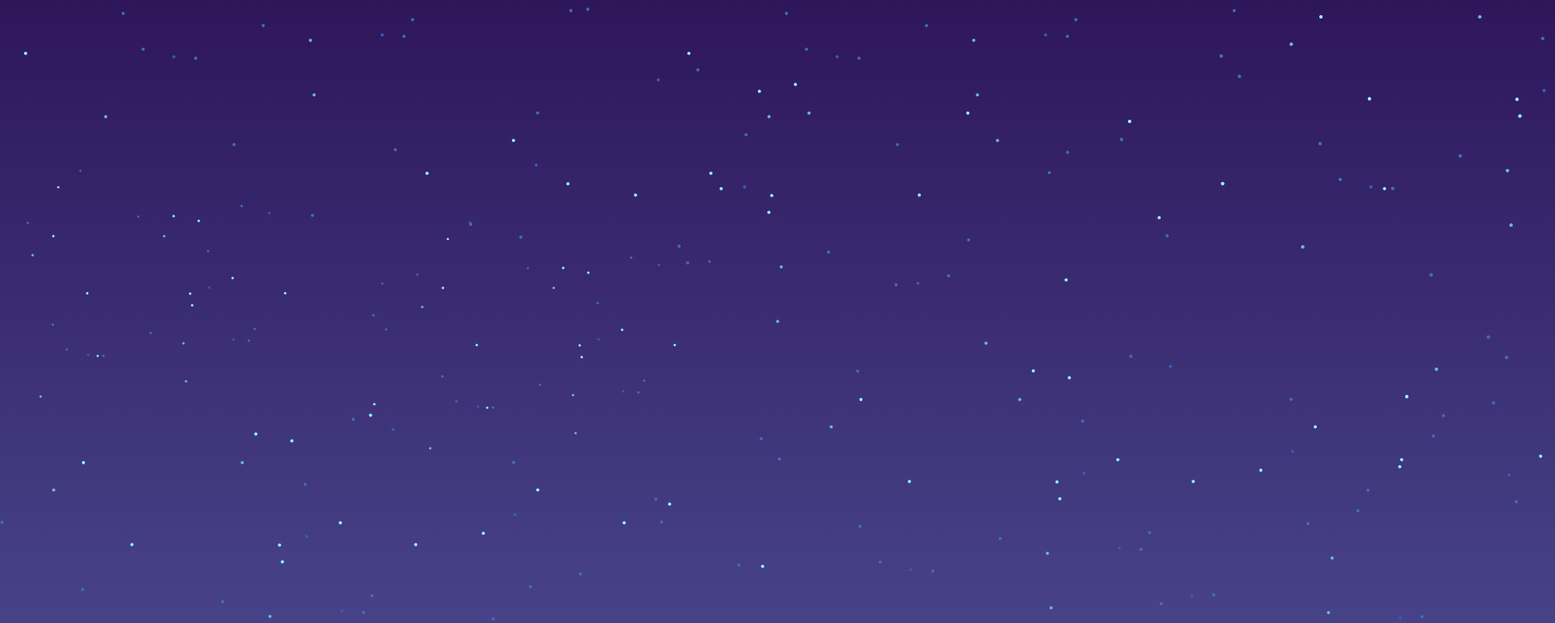
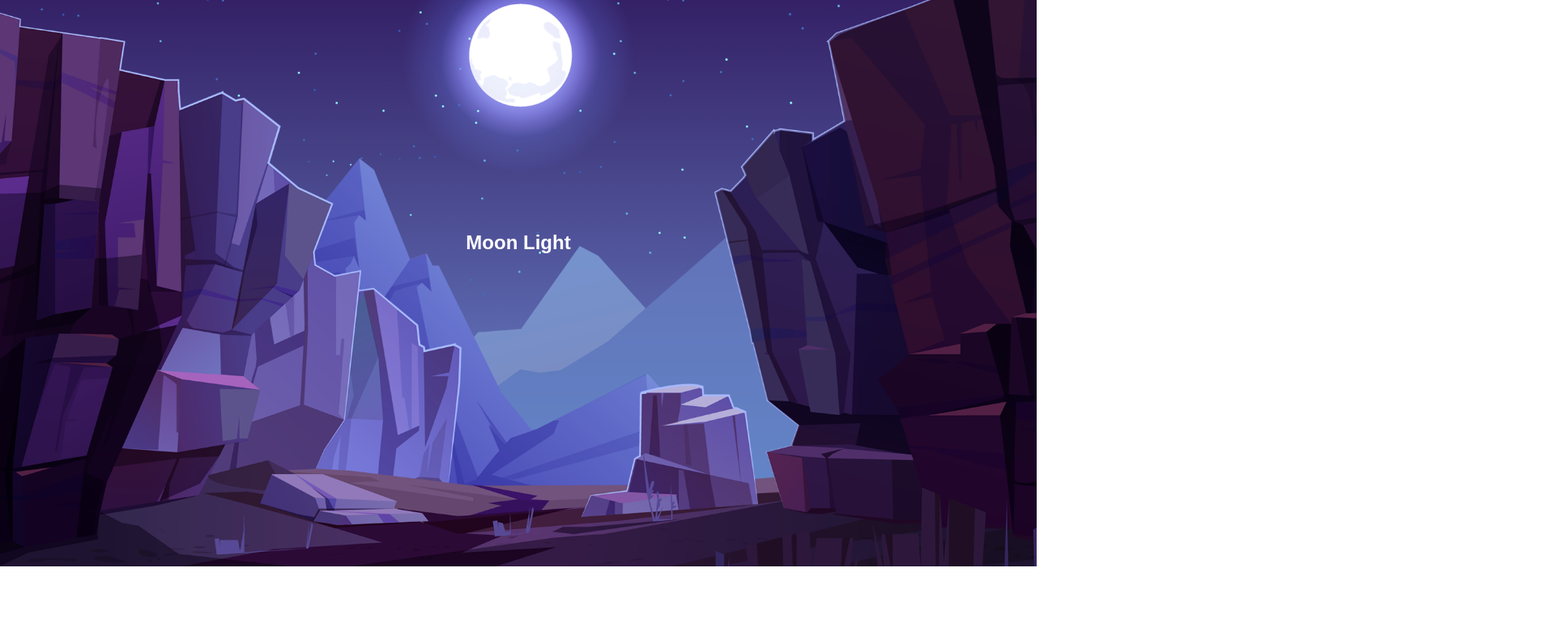
Before and after one commit to Justint1234/parallax-website, a plain HTML site: page index.html in a window 1280 px wide. Shown: the part 100-870 px from the top of the page at 81% size, 1920 px wide, since content can reach past the window. After the commit the page ends 800 px from the top, so only its background shows below. Drawn offline with Linux system fonts and the light colour scheme.

Commit message:
stylizingthe page

```diff
--- a/index.html
+++ b/index.html
@@ -20,6 +20,9 @@
     <section>
         <img src="images/stars.png" id="stars">
         <img src="images/moon.png" id="moon">
+        <img src="images/mountains_behind.png" id="mountains_behind">
+        <h2 id="text">Moon Light</h2>
+        <img src="images/mountains_front.png" id="mountains_front">
     </section>
 </body>
 </html>
--- a/style.css
+++ b/style.css
@@ -21,6 +21,7 @@ header
     display: flex;
     justify-content: space-between;
     align-items: center;
+    z-index: 10000;
 }
 header .logo
 {
@@ -55,3 +56,32 @@ header ul li a.active
     background: #fff;
     color: #2b1055;
 }
+section
+{
+    position: relative;
+    width: 100%;
+    height: 100vh;
+    padding: 100px;
+    display: flex;
+    justify-content: center;
+    align-items: center;
+}
+section img
+{
+    position: absolute;
+    top: 0;
+    left: 0;
+    width: 100%;
+    height: 100%;
+    object-fit: cover;
+}
+section img#moon
+{
+    mix-blend-mode: screen;
+}
+#text
+{
+    position: absolute;
+    color: #fff;
+    white-space: nowrap;
+}
```
